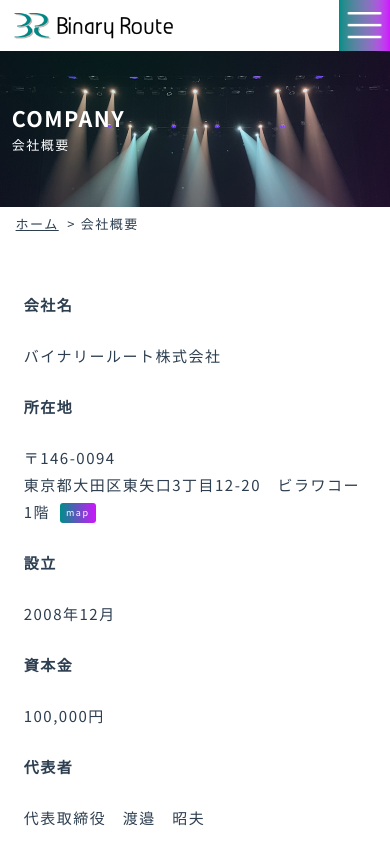
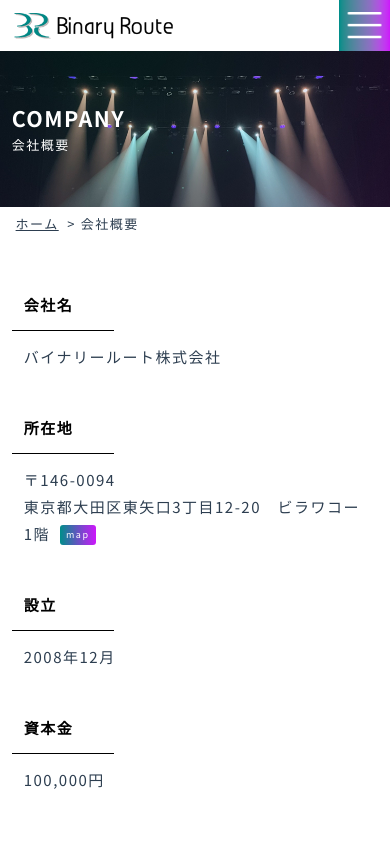
Before and after one commit to kenji88s/next-project02, a Next.js app: page /greeting in a window 390 px wide. Shown: the top 841 px of the page. Built offline with nearby package versions, Linux system fonts and the light colour scheme.

Commit message:
Add files via upload

```diff
--- a/app/_components/List-gallery/index.module.css
+++ b/app/_components/List-gallery/index.module.css
@@ -33,6 +33,12 @@
 
 .gallery_list li:nth-child(n + 4) {
   margin-top: 30px;
+}
+
+@media (max-width: 480px) {
+  .gallery_list li:nth-child(n + 4) {
+    margin-top: 0px;
+  }
 }
 
 .gallery_list li > div{
--- a/app/_components/List-precedent/index.module.css
+++ b/app/_components/List-precedent/index.module.css
@@ -33,6 +33,12 @@
 
 .precedent_list li:nth-child(n + 4) {
   margin-top: 50px;
+}
+
+@media (max-width: 480px) {
+  .precedent_list li:nth-child(n + 4) {
+    margin-top: 0px;
+  }
 }
 
 .precedent_list img {
--- a/app/_components/List-technique/index.module.css
+++ b/app/_components/List-technique/index.module.css
@@ -52,6 +52,12 @@
 
 .technique_list li:nth-child(n + 4) {
   margin-top: 40px;
+}
+
+@media (max-width: 480px) {
+  .technique_list li:nth-child(n + 4) {
+    margin-top: 0px;
+  }
 }
 
 .technique_list .title {
--- a/app/_components/Section/index.module.css
+++ b/app/_components/Section/index.module.css
@@ -36,6 +36,16 @@ body[id*="inquiry2"] .section {
 body[id*="contents"] .section:last-child,
 body[id*="inquiry2"] .section:last-child {
   margin-bottom: 0;
+}
+
+body[id*="contents1"] .section:last-child {
+  margin-bottom: 30px;
+}
+
+@media (max-width: 480px) {
+  body[id*="contents1"] .section:last-child {
+    margin-bottom: 6vw;
+  }
 }
 
 @media (max-width: 480px) {
--- a/app/greeting/page.module.css
+++ b/app/greeting/page.module.css
@@ -25,6 +25,14 @@
     display: block;
     width: 100%;
   }
+}
+
+.table_base table th {
+  text-align: left;
+  width: 28%;
+  position: relative;
+  border-bottom: 1px solid #000;
+  color: #000;
 }
 
 .table_base table td {
@@ -67,18 +75,10 @@
 }
 
 @media (max-width: 480px) {
-  .table_base table tbody tr {
+  .table_base table tr {
     display: block;
   }
-  .table_base table tbody tr:not(:last-child) {
+  .table_base table tr:not(:last-child) {
     margin-bottom: 20px;
   }
 }
-
-.table_base table tbody th {
-  text-align: left;
-  width: 28%;
-  position: relative;
-  border-bottom: 1px solid #000;
-  color: #000;
-}
```
